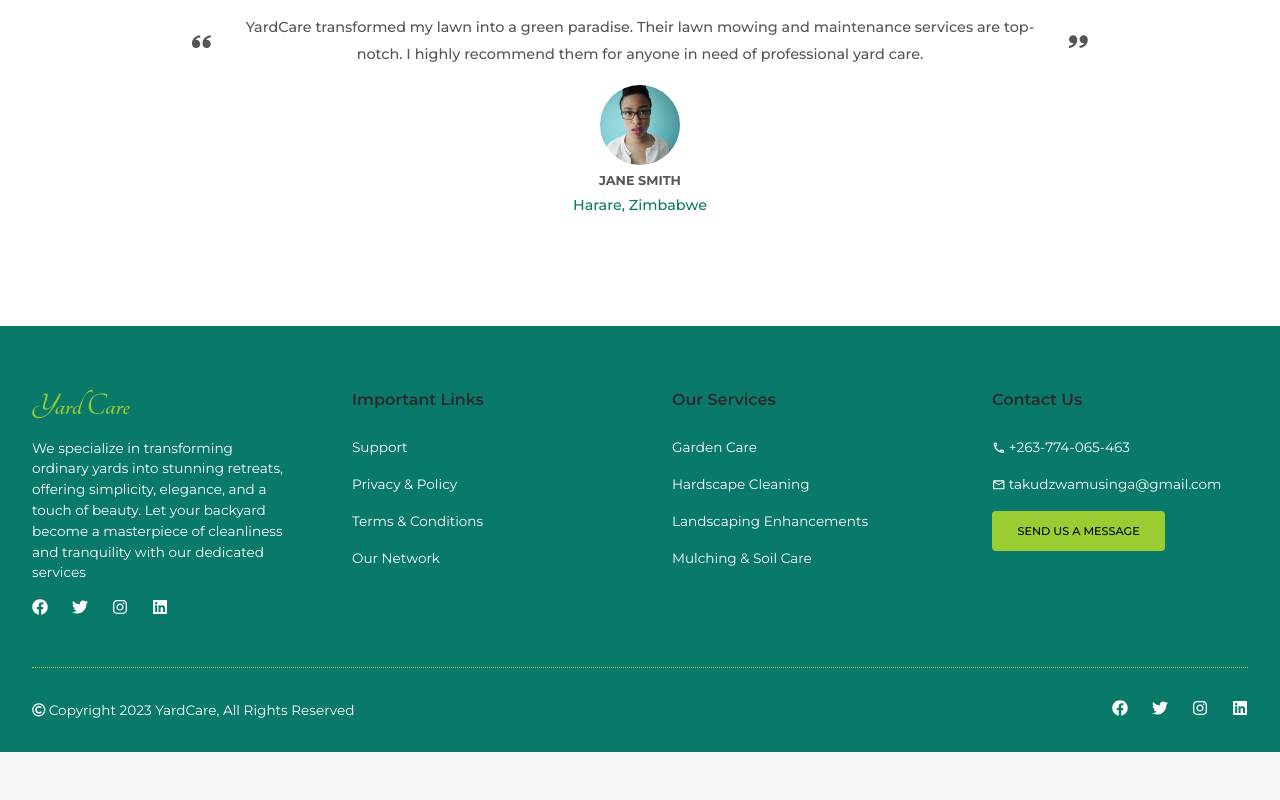
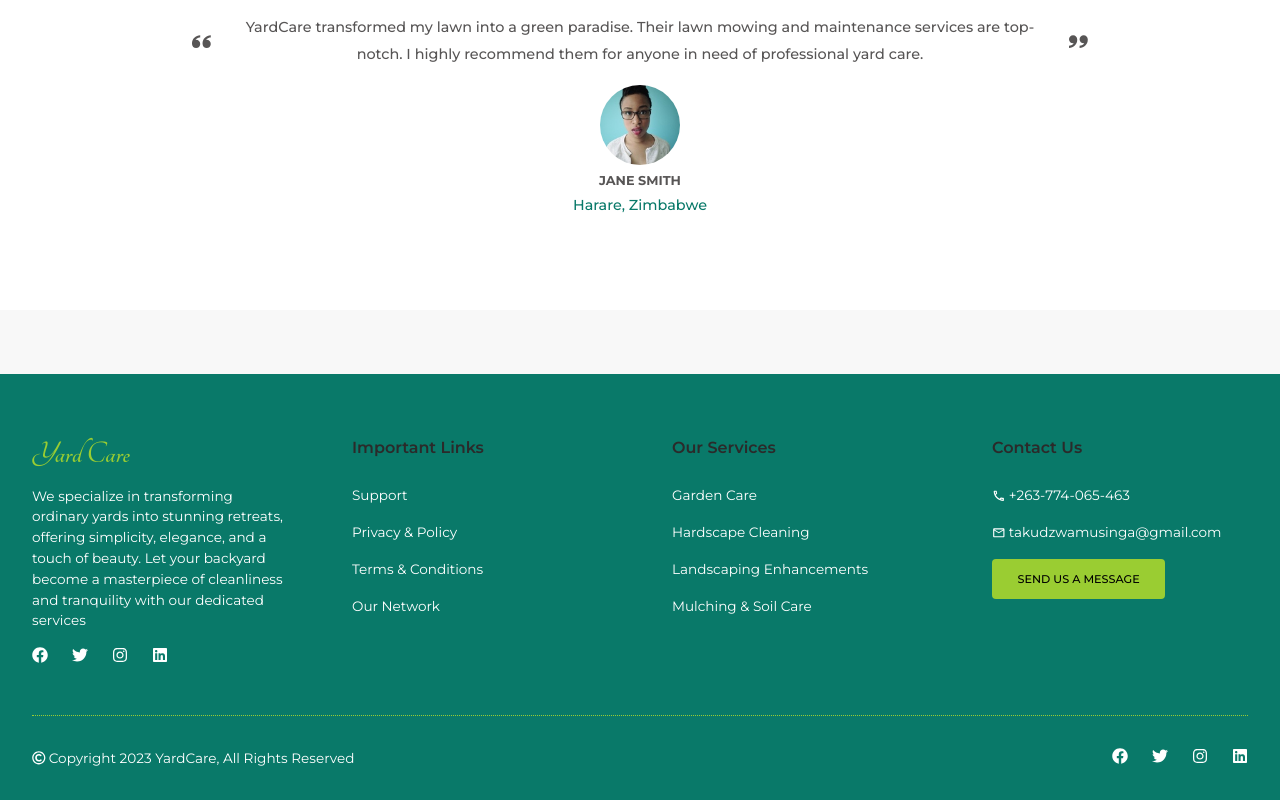
Before and after one commit to Amen-Musingarimi/yard-care, a React (Create React App) app: page / in a window 1280 px wide. Shown: the part 2124-2924 px from the top of the page. Before the commit the page ends 2876 px from the top, so only its background shows below. Built offline with nearby package versions, Linux system fonts and the light colour scheme.

Commit message:
Add Footer on all pages

```diff
--- a/src/App.jsx
+++ b/src/App.jsx
@@ -5,6 +5,7 @@ import Home from './components/pages/Home';
 import About from './components/pages/About';
 import ServicesList from './components/pages/ServicesList';
 import MultiStepForm from './components/pages/ServiceForms/MultiStepForm';
+import Footer from './components/pages/HomeSections/Footer';
 
 function App() {
   return (
@@ -16,6 +17,7 @@ function App() {
         <Route path="/services" index element={<ServicesList />} />
         <Route path="/book" index element={<MultiStepForm />} />
       </Routes>
+      <Footer />
     </div>
   );
 }
--- a/src/components/pages/Home.jsx
+++ b/src/components/pages/Home.jsx
@@ -2,7 +2,6 @@ import React from 'react';
 import WhyUs from './HomeSections/WhyUs';
 import Stats from './HomeSections/Stats';
 import Testimonials from './HomeSections/Testimonials';
-import Footer from './HomeSections/Footer';
 import { Link } from 'react-router-dom';
 import homeDark from '../images/home-dark.png';
 
@@ -43,7 +42,6 @@ const Home = () => {
       <WhyUs />
       <Stats />
       <Testimonials />
-      <Footer />
     </div>
   );
 };
--- a/src/components/styles/Footer.css
+++ b/src/components/styles/Footer.css
@@ -9,6 +9,7 @@
 .footer-container {
   padding: 4rem 2rem 0 2rem;
   background-color: #097969;
+  margin-top: 4rem;
 }
 
 .links-container {
```
